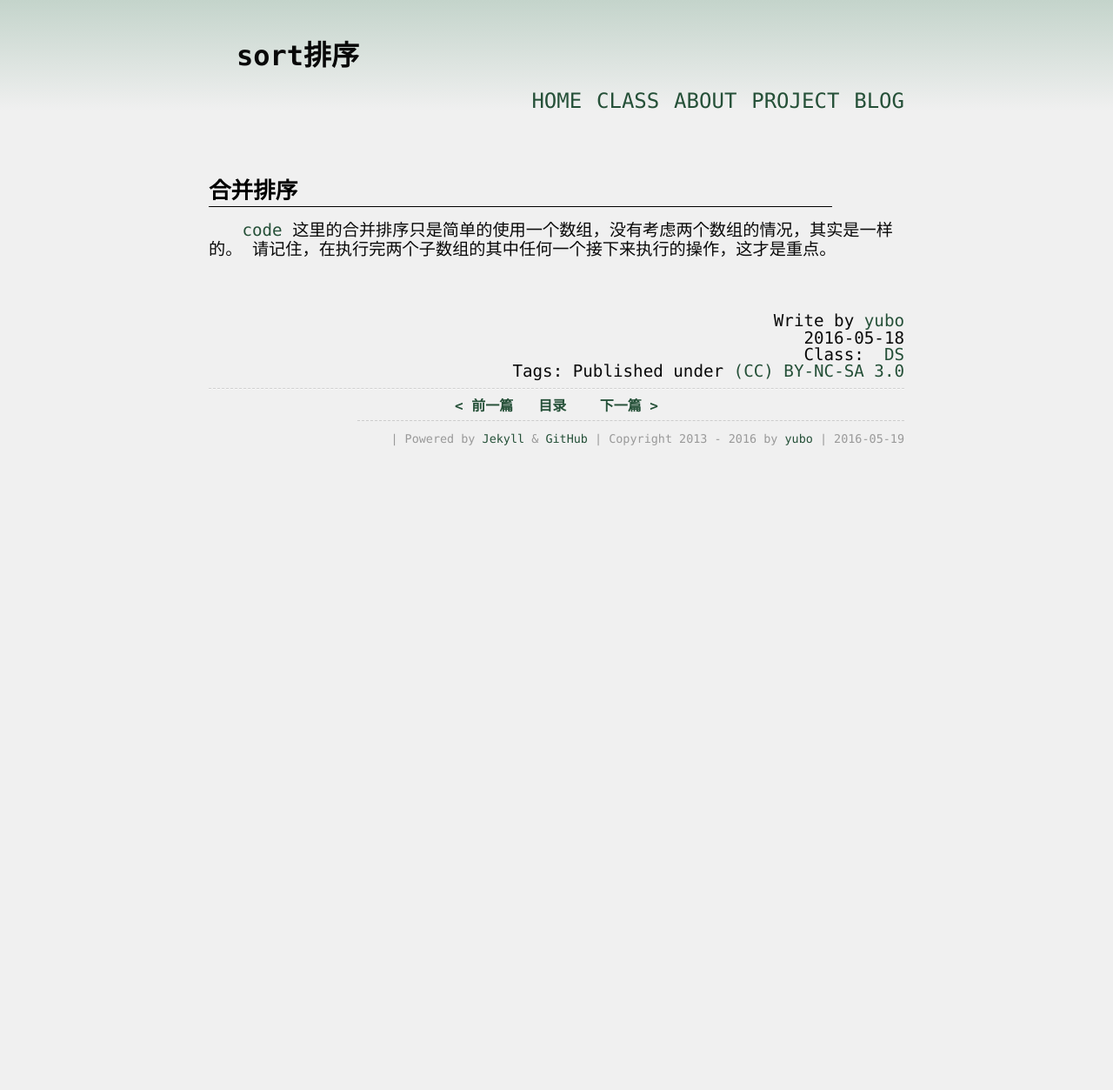
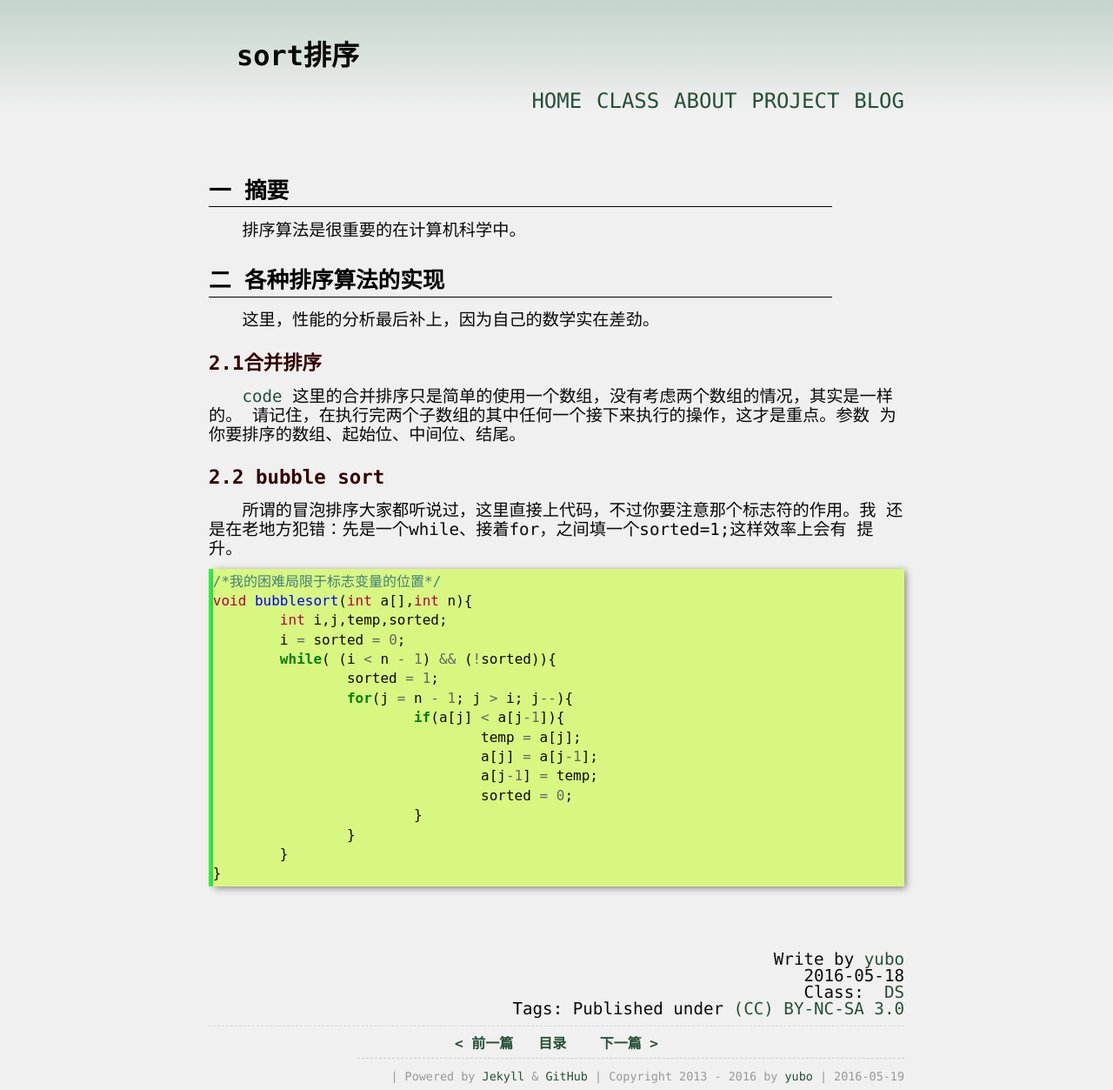
Before and after one commit to yuzibo/yuzibo.github.io, a Jekyll site: the page built from _posts/2016-05-18-sort.md, in a window 1280 px wide. Shown: the whole page at 87% size. Built offline with Jekyll 4.4.1, drawn with Linux system fonts in a browser that asks for light colours; comment, search, counter and statistics services are not loaded; before the commit the page ends 900 px from its top, so only the background shows below that.

Commit message:
add code

````diff
--- a/_posts/2016-05-18-sort.md
+++ b/_posts/2016-05-18-sort.md
@@ -3,9 +3,39 @@ title: "sort排序"
 category: DS
 layout: article
 ---
+# 一 摘要
+排序算法是很重要的在计算机科学中。
 
-# 合并排序
+# 二 各种排序算法的实现
+这里，性能的分析最后补上，因为自己的数学实在差劲。
+
+## 2.1合并排序
 
 [code](https://github.com/yuzibo/DS/blob/master/sort/merge.c)
 这里的合并排序只是简单的使用一个数组，没有考虑两个数组的情况，其实是一样的。
-请记住，在执行完两个子数组的其中任何一个接下来执行的操作，这才是重点。
+请记住，在执行完两个子数组的其中任何一个接下来执行的操作，这才是重点。参数
+为你要排序的数组、起始位、中间位、结尾。
+
+## 2.2 bubble sort
+所谓的冒泡排序大家都听说过，这里直接上代码，不过你要注意那个标志符的作用。我
+还是在老地方犯错：先是一个while、接着for，之间填一个sorted=1;这样效率上会有
+提升。
+
+```c
+/*我的困难局限于标志变量的位置*/
+void bubblesort(int a[],int n){
+	int i,j,temp,sorted;
+	i = sorted = 0;
+	while( (i < n - 1) && (!sorted)){
+		sorted = 1;
+		for(j = n - 1; j > i; j--){
+			if(a[j] < a[j-1]){
+				temp = a[j];
+				a[j] = a[j-1];
+				a[j-1] = temp;
+				sorted = 0;
+			}
+		}
+	}
+}
+```
````
